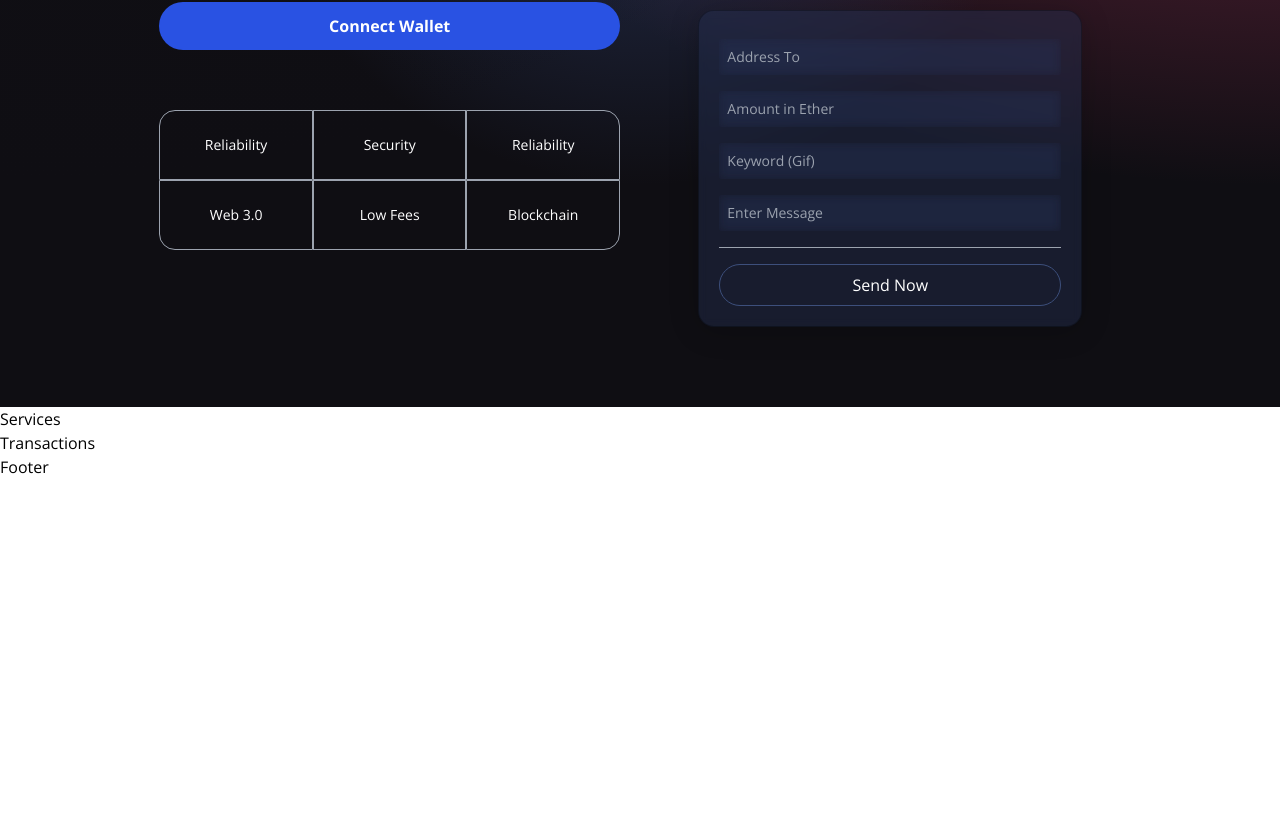
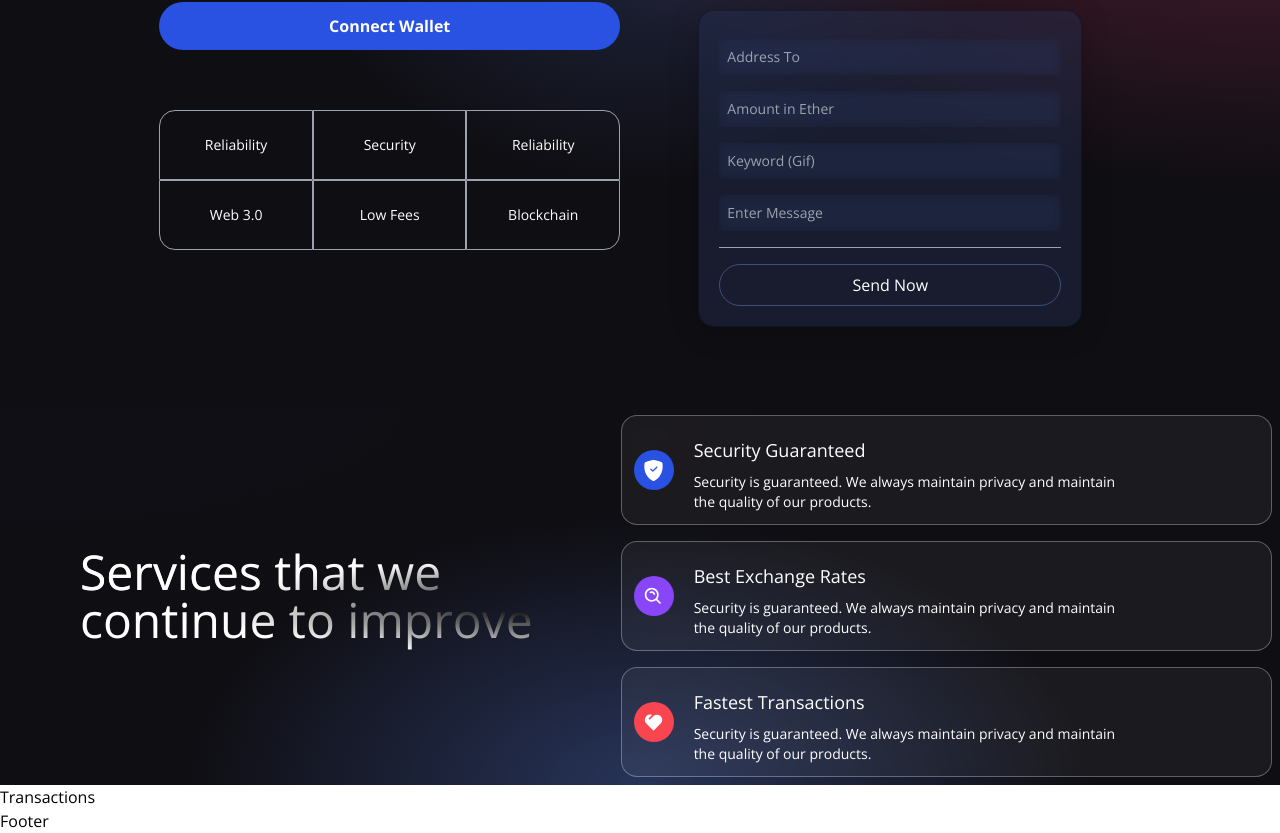
Before and after one commit to nexticodes/react-dapp, a React (Vite) app in the folder client/: page / in a window 1280 px wide. Shown: the part 350-1183 px from the top of the page. Before the commit the page ends 829 px from the top, so only its background shows below. Built offline with nearby package versions, Linux system fonts and the light colour scheme.

Commit message:
Works on Services component -- add icons, as well as style the page.

```diff
--- a/client/src/components/Services.jsx
+++ b/client/src/components/Services.jsx
@@ -1,9 +1,45 @@
+import { BsShieldFillCheck } from "react-icons/bs";
+import { BiSearchAlt } from "react-icons/bi";
+import { RiHeart2Fill } from "react-icons/ri";
+
+const ServiceCard = ({color, title, icon, subtitle}) => (
+    <div className="flex flex-row justify-start items-center white-glassmorphism p-3 m-2 cursor-pointer hover:shadow-xl">
+        {/* Icon Div */}
+        <div className={`w-10 h-10 rounded-full flex justify-center items-center ${color}`}>
+            {icon}
+        </div>
+        <div className="ml-5 flex flex-col flex-1">
+            <h3 className="mt-2 text-white text-lg">{title}</h3>
+            <p className="mt-2 text-white text-sm md:w-9/12">{subtitle}</p>
+        </div>
+    </div>
+);
+
 const Services = () => {
     return (
-        <>
-            <h1>Services</h1>
-        </>
-    )
-}
+        <div className="flex flex-col md:flex-row w-full justify-center items-center gradient-bg-services">
+            <div className="flex mf:flex-row flex-col items-center justfiy-between md:p-20 py-12 px-4">
+                <div className="flex-1 flex flex-col justify-start items-start">
+                    <h1 className="text-white text-3xl sm:text-5xl py-2 text-gradient">
+                        Services that we
+                        <br />
+                        continue to improve
+                    </h1>
+                </div>
+            </div>
+            <div className="flex-1 flex flex-col justify-start items-center">
+                <ServiceCard color="bg-[#2952e3]" title="Security Guaranteed" icon={<BsShieldFillCheck fontSize={21} className="text-white"/>}
+                subtitle="Security is guaranteed. We always maintain privacy and maintain the quality of our products."
+                />
+                <ServiceCard color="bg-[#8945F8]" title="Best Exchange Rates" icon={<BiSearchAlt fontSize={21} className="text-white"/>}
+                subtitle="Security is guaranteed. We always maintain privacy and maintain the quality of our products."
+                />
+                <ServiceCard color="bg-[#F84550]" title="Fastest Transactions" icon={<RiHeart2Fill fontSize={21} className="text-white"/>}
+                subtitle="Security is guaranteed. We always maintain privacy and maintain the quality of our products."
+                />
+            </div>
+        </div>
+    );
+};
 
 export default Services;
```
